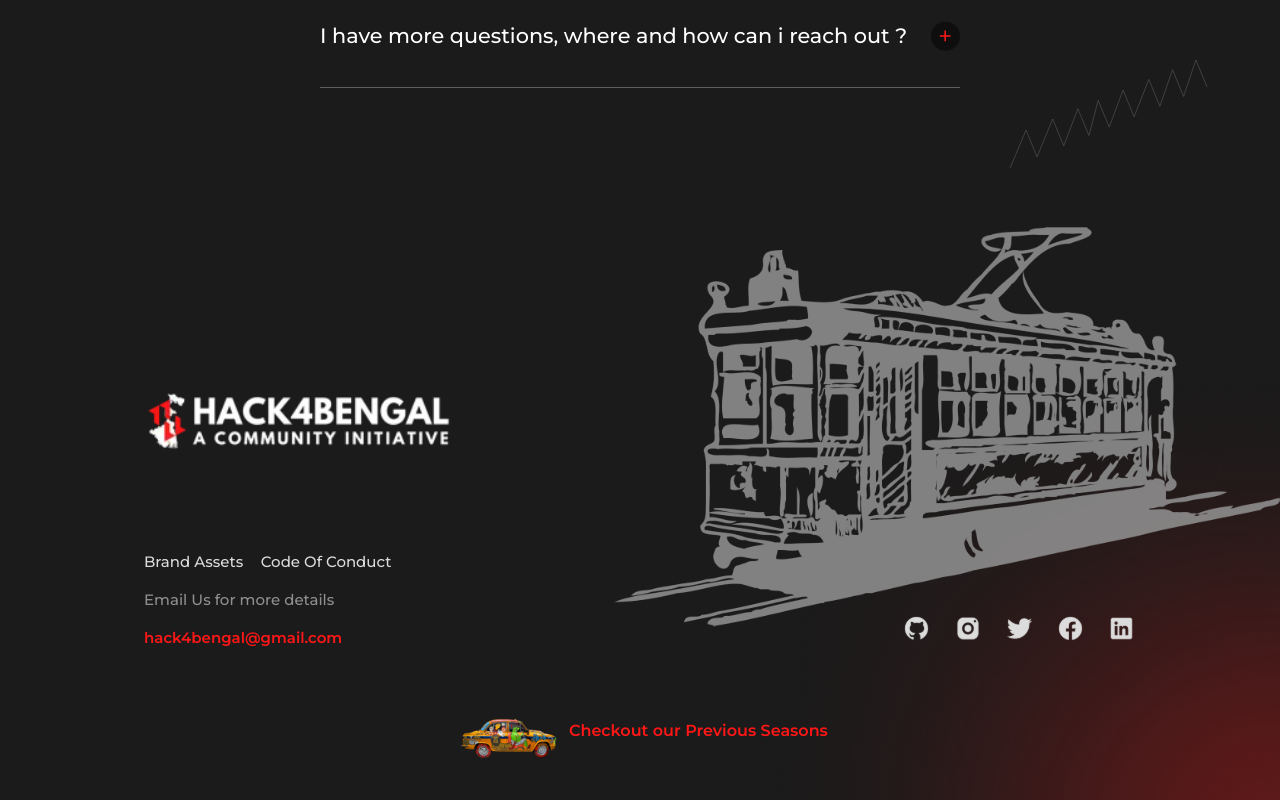
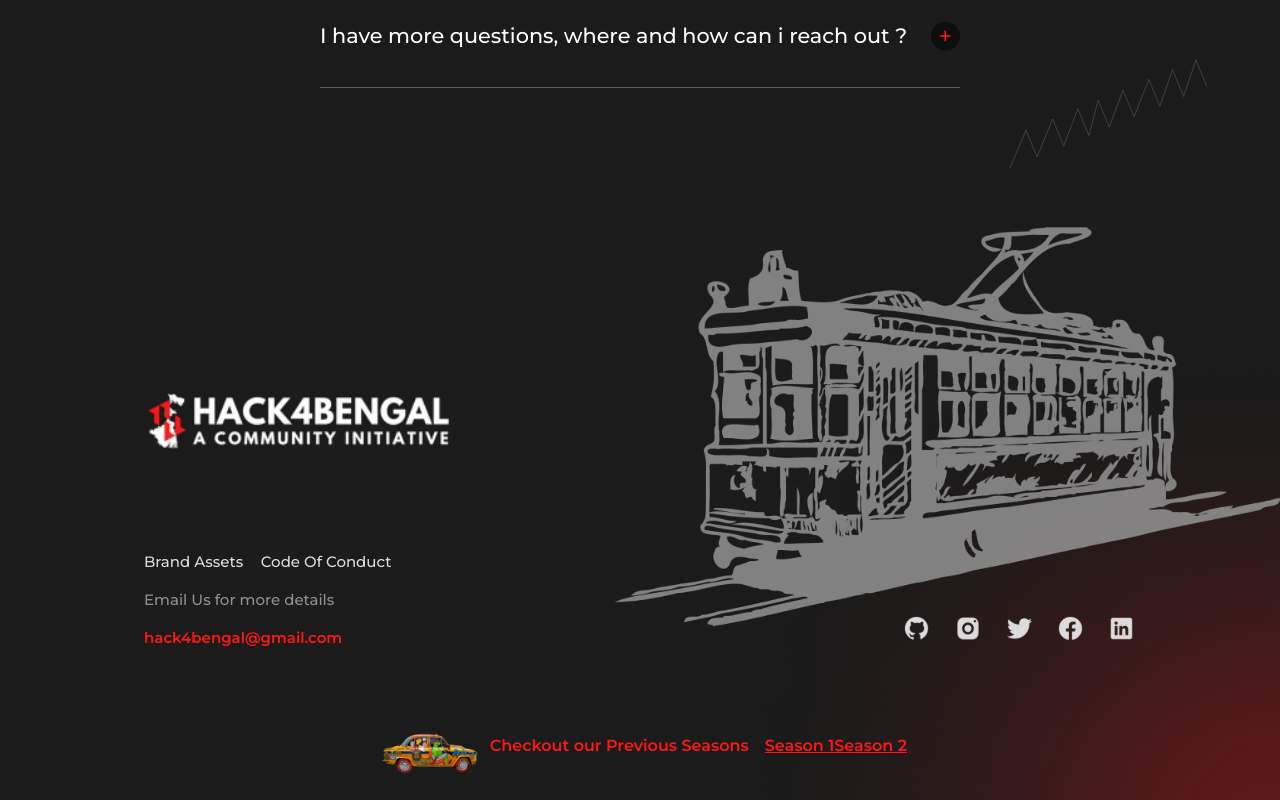
Before and after one commit to hack4bengal/s3, a React (Vite) app: page / in a window 1280 px wide. Shown: the part 10105-10905 px from the top of the page. Built offline with nearby package versions, Linux system fonts and the light colour scheme.

Commit message:
fix: Lowered the x-index of red gradiend in fotter

```diff
--- a/src/components/shared/footer/Footer.scss
+++ b/src/components/shared/footer/Footer.scss
@@ -140,6 +140,7 @@
     right: 0;
     height: 30rem;
     width: 45%;
+    z-index:-1;
   }
 
   .footer_tram {
@@ -158,9 +159,7 @@
   .footer_previousSeasons {
     position: absolute;
     bottom: 0.3rem;
-    height: 130px;
-    width: 40vw;
-    justify-content: center;
+    height: 100px;
     left: 50%;
     transform: translateX(-50%);
     display: flex;
@@ -183,36 +182,23 @@
       gap: 1rem;
     }
 
-    p,
-    a {
+    p, a {
       font-size: 1.1rem;
       font-weight: 600;
       cursor: pointer;
       color: var(--h4bred);
-      transition: all 0.8s ease-in-out;
+      transition: color 0.2s ease-in-out;
       font-family: var(--heading-font);
       font-size: 1rem;
       margin: 0;
-      text-decoration: none;
 
       &:hover {
         color: var(--h4bred);
       }
 
       &:nth-of-type(2) {
-        margin-left: 2rem;
-      }
-    }
-
-    .season_linkdiv {
-      position: absolute;
-    }
-
-    a {
-      opacity: 0;
-
-      &:hover {
-        color: #ffff;
+        // text-decoration: underline;
+        offset: 0.5rem;
       }
     }
 
@@ -220,7 +206,19 @@
       display: none;
     }
 
-    .footer__previous__season__link .second-text {
+    .footer__previous__season__link {
+      color: var(--h4bred);
+      text-decoration: none;
+      font-weight: 600;
+      font-size: 1rem;
+      transition: all 0.2s ease-in-out;
+    }
+
+    .footer__previous__season__link:hover {
+      text-decoration: underline;
+    }
+
+    .second-text {
       margin-left: 0.5rem;
       opacity: 1;
       transition: opacity 0.5s ease-in-out; /* Smooth transition for text */
@@ -228,34 +226,6 @@
 
     .second-text.hidden {
       opacity: 0;
-    }
-
-    &:hover {
-      img {
-        transform: translateX(calc(300% + 0.9rem));
-        opacity: 0;
-      }
-
-      p {
-        transition: all 0.8s ease-in-out;
-        opacity: 0;
-      }
-
-      a {
-        // color: var(--h4bred);
-        // text-decoration: none;
-        // font-weight: 600;
-        // font-size: 1rem;
-        // transition: all 0.8s ease-in-out;
-        // opacity: 0;
-
-        // &:hover {
-        //   text-decoration: underline;
-        //   offset: 0.5rem;
-        // }
-        transition: all 0.8s ease-in-out;
-        opacity: 1;
-      }
     }
 
     &.move-taxi img {
```
